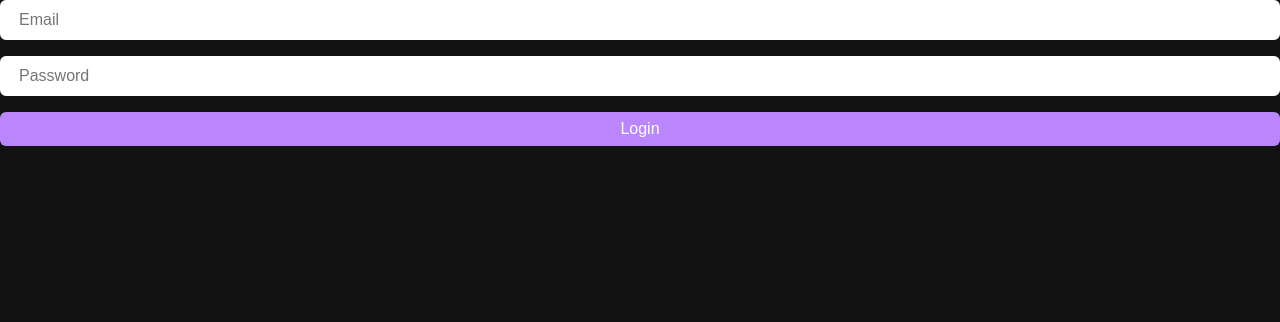
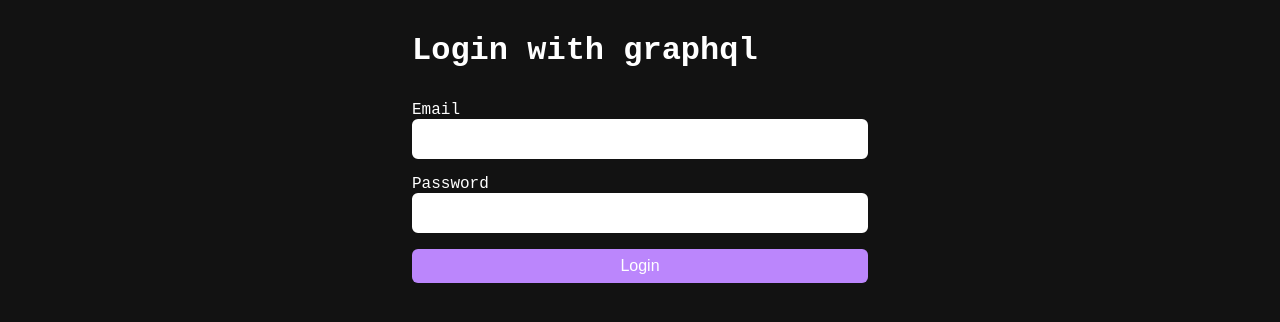
Before and after one commit to glaucioripol/graphql-login-next-js, a Next.js app: page /login in a window 1280 px wide. Shown: the top 322 px of the page. Built offline with nearby package versions, Linux system fonts and the light colour scheme.

Commit message:
feat: adjust in semantic

```diff
--- a/pages/login.tsx
+++ b/pages/login.tsx
@@ -6,24 +6,36 @@ export default function Login() {
   };
 
   return (
-    <main>
+    <main className="container">
+      <h1>Login with graphql</h1>
+
       <form className="form" onSubmit={handleSubmit}>
+        <label htmlFor="email">Email</label>
         <input
           className="input"
           type="email"
           name="email"
-          placeholder="Email"
+          id="email"
           aria-label="write your email"
           autoComplete="off"
+          tabIndex={1}
         />
+
+        <label htmlFor="password">Password</label>
         <input
           className="input"
           type="password"
           name="password"
-          placeholder="Password"
+          id="password"
           aria-label="write your password"
+          tabIndex={2}
         />
-        <button className="button" aria-label="Button to submit your data">
+
+        <button
+          className="button"
+          aria-label="Button to submit your data"
+          tabIndex={3}
+        >
           Login
         </button>
       </form>
--- a/public/styles/globals.css
+++ b/public/styles/globals.css
@@ -7,6 +7,7 @@
   --common-radius: 6px;
   --common-shadow: 0 1px 3px rgba(0, 0, 0, 0.12), 0 1px 2px rgba(0, 0, 0, 0.24);
   --common-font-size-input: 1rem;
+  --common-gap: 1rem;
 }
 
 * {
@@ -19,12 +20,31 @@
 
 body {
   background-color: var(--background-color);
+  color: var(--primary-color-contrast);
+  font-family: "Fira code", monospace;
+}
+
+.container {
+  padding: 2rem;
+  margin: 0 auto;
+  max-width: 520px;
+}
+.container--large {
+  max-width: 960px;
+}
+
+h1 + .form {
+  margin-top: 2rem;
 }
 
 .form {
   display: flex;
   flex-direction: column;
-  gap: 16px;
+}
+
+.input + label,
+.input + .button {
+  margin-top: var(--common-gap);
 }
 
 .input {
--- a/src/client/styles/globals.css
+++ /dev/null
@@ -1,6 +0,0 @@
-* {
-  border: 0;
-  box-sizing: border-box;
-  margin: 0;
-  padding: 0;
-}
```
